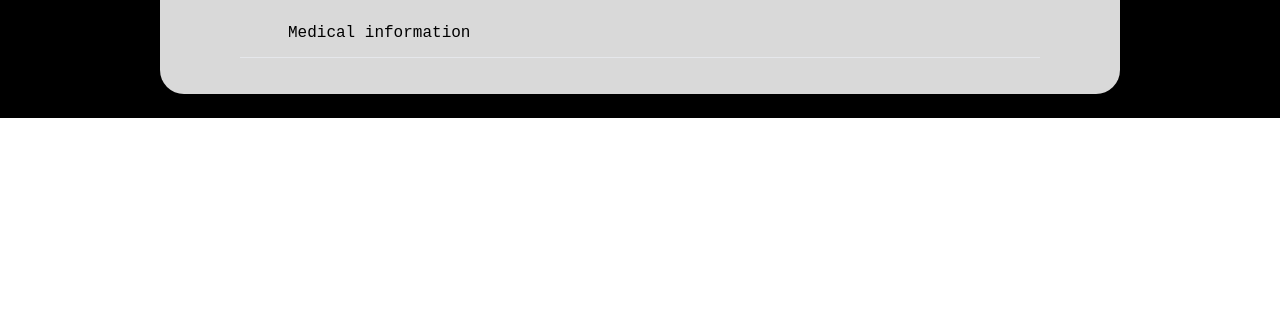
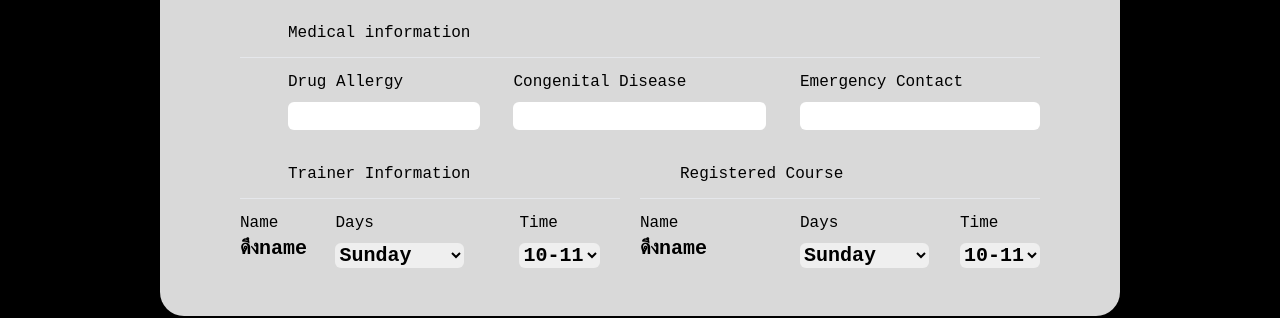
Before and after one commit to algorithm-arena-gym/algorithm-arena-gym-front-end, a Next.js app: page /member/createMember in a window 1280 px wide. Shown: the part 625-943 px from the top of the page. Before the commit the page ends 800 px from the top, so only its background shows below. Built offline with nearby package versions, Linux system fonts and the light colour scheme.

Commit message:
createMember โครง

```diff
--- a/src/pages/member/createMember.tsx
+++ b/src/pages/member/createMember.tsx
@@ -167,12 +167,20 @@ export default function createMember() {
                             <p className="ml-32">Medical information</p>
                             <hr className="ml-20 mr-20 my-3 bg-[#000000]  " />
 
-                            {/* <div className="flex flex-row ">
+                            <div className="flex flex-row ">
                                 <div className="basis-1/3 ">
                                     <div>
                                         <div className="grid ml-32">
-                                            <span className="font-light text-base ">Drug Allergy</span>
-                                            <span className="font-semibold text-xl ">{memberData.drugAllergy}</span>
+                                            <label htmlFor="first-name" className="font-light text-base ">Drug Allergy</label>
+                                            <div className="mt-2">
+                                                <input
+                                                    type="text"
+                                                    name="first-name"
+                                                    id="first-name"
+                                                    autoComplete="off"
+                                                    className="font-semibold text-xl rounded-md block w-full"
+                                                />
+                                            </div>
                                         </div>
                                     </div>
                                 </div>
@@ -180,28 +188,44 @@ export default function createMember() {
                                 <div className="basis-1/3 flex justify-center ...">
                                     <div >
                                         <div className="grid ">
-                                            <span className="font-light text-base ">Congenital Disease</span>
-                                            <span className="font-semibold text-xl ">{memberData.congenitalDisease}</span>
+                                            <label htmlFor="first-name" className="font-light text-base ">Congenital Disease</label>
+                                            <div className="mt-2">
+                                                <input
+                                                    type="number"
+                                                    name="first-name"
+                                                    id="first-name"
+                                                    autoComplete="off"
+                                                    className="font-semibold text-xl rounded-md block w-full"
+                                                />
+                                            </div>
                                         </div>
                                     </div>
                                 </div>
 
                                 <div className="basis-1/3 flex justify-start ...">
                                     <div>
-                                        <div className="grid ">
-                                            <span className="font-light text-base ">Emergency Contact</span>
-                                            <span className="font-semibold text-xl ">{memberData.emergencyContact}</span>
+                                        <div className="grid mr-20">
+                                            <label htmlFor="first-name" className="font-light text-base ">Emergency Contact</label>
+                                            <div className="mt-2">
+                                                <input
+                                                    type="number"
+                                                    name="first-name"
+                                                    id="first-name"
+                                                    autoComplete="off"
+                                                    className="font-semibold text-xl rounded-md block w-full "
+                                                />
+                                            </div>
                                         </div>
                                     </div>
                                 </div>
-                            </div> */}
+                            </div>
 
                         </div>
 
                         {/* ก้อน4 */}
 
                         <div>
-                            {/* <div className="flex flex-row mb-6 ">
+                            <div className="flex flex-row mb-6 ">
                                 <div className="basis-1/2 ">
                                     <p className="ml-32  mt-8 text-base">Trainer Information</p>
                                     <hr className="ml-20 mr-5 my-3 bg-[#000000]" />
@@ -214,26 +238,88 @@ export default function createMember() {
                                                 </div>
                                             </div>
                                         </div>
-                                        <div className="basis-1/3 flex justify-center ...">
+                                        <div className="basis-1/3 flex justify-center ... ">
                                             <div>
                                                 <div className="grid  ">
-                                                    <span className="font-light text-base ">Days</span>
-                                                    <span className="font-semibold text-xl ">ดึงDay</span>
+                                                    <label htmlFor="first-name" className="font-light text-base ">Days</label>
+                                                    <div className="mt-2">
+                                                        <select
+                                                            id="country"
+                                                            name="country"
+                                                            autoComplete="off"
+                                                            className="font-semibold text-xl rounded-md block w-full"
+                                                        >
+                                                            <option>Sunday</option>
+                                                            <option>Monday</option>
+                                                            <option>Tuesday</option>
+                                                            <option>Wednesday</option>
+                                                            <option>Thrusday</option>
+                                                            <option>Friday</option>
+                                                            <option>Saturday</option>
+
+                                                        </select>
+                                                    </div>
                                                 </div>
                                             </div>
                                         </div>
                                         <div className="basis-1/3 flex justify-center ...">
                                             <div>
                                                 <div className="grid ">
-                                                    <span className="font-light text-base ">Time</span>
-                                                    <span className="font-semibold text-xl ">ดึงtime</span>
+                                                    <label htmlFor="first-name" className="font-light text-base ">Time</label>
+                                                    <div className="mt-2 ">
+                                                        <select
+                                                            id="country"
+                                                            name="country"
+                                                            autoComplete="off"
+                                                            className="font-semibold text-xl rounded-md block w-full "
+                                                        >
+                                                            <option>10-11</option>
+                                                            <option>11-12</option>
+                                                            <option>12-13</option>
+                                                            <option>13-14</option>
+                                                            <option>14-15</option>
+                                                            <option>15-16</option>
+                                                            <option>16-17</option>
+                                                            <option>17-18</option>
+                                                            <option>18-19</option>
+                                                            <option>19-20</option>
+                                                        </select>
+                                                    </div>
                                                 </div>
                                             </div>
                                         </div>
+
+
+                                        {/* <div className="basis-1/3 flex justify-start ... ">
+                                            <div>
+                                                <div className="grid ">
+                                                    <label htmlFor="first-name" className="font-light text-base ">Time</label>
+                                                    <div className="mt-2 mr-20">
+                                                        <select
+                                                            id="country"
+                                                            name="country"
+                                                            autoComplete="off"
+                                                            className="font-semibold text-xl rounded-md block w-full "
+                                                        >
+                                                            <option>10-11</option>
+                                                            <option>11-12</option>
+                                                            <option>12-13</option>
+                                                            <option>13-14</option>
+                                                            <option>14-15</option>
+                                                            <option>15-16</option>
+                                                            <option>16-17</option>
+                                                            <option>17-18</option>
+                                                            <option>18-19</option>
+                                                            <option>19-20</option>
+                                                        </select>
+                                                    </div>
+                                                </div>
+                                            </div>
+                                        </div>*/}
                                     </div>
 
-                                 </div>
-                                 <div className="basis-1/2">
+                                </div>
+                                <div className="basis-1/2">
                                     <p className=" ml-10 mt-8 text-base">Registered Course</p>
                                     <hr className="mr-20 my-3 bg-[#000000]" />
                                     <div className="flex flex-row ">
@@ -245,26 +331,60 @@ export default function createMember() {
                                                 </div>
                                             </div>
                                         </div>
-                                        <div className="basis-1/3 flex justify-start ...">
+                                        <div className="basis-1/3 flex justify-start ... ">
                                             <div>
                                                 <div className="grid  ">
-                                                    <span className="font-light text-base ">Days</span>
-                                                    <span className="font-semibold text-xl ">ดึงDay</span>
+                                                    <label htmlFor="first-name" className="font-light text-base ">Days</label>
+                                                    <div className="mt-2">
+                                                        <select
+                                                            id="country"
+                                                            name="country"
+                                                            autoComplete="off"
+                                                            className="font-semibold text-xl rounded-md block w-full"
+                                                        >
+                                                            <option>Sunday</option>
+                                                            <option>Monday</option>
+                                                            <option>Tuesday</option>
+                                                            <option>Wednesday</option>
+                                                            <option>Thrusday</option>
+                                                            <option>Friday</option>
+                                                            <option>Saturday</option>
+
+                                                        </select>
+                                                    </div>
                                                 </div>
                                             </div>
                                         </div>
                                         <div className="basis-1/3 ">
                                             <div>
                                                 <div className="grid ">
-                                                    <span className="font-light text-base ">Time</span>
-                                                    <span className="font-semibold text-xl ">22:22</span>
+                                                    <label htmlFor="first-name" className="font-light text-base ">Time</label>
+                                                    <div className="mt-2 mr-20">
+                                                        <select
+                                                            id="country"
+                                                            name="country"
+                                                            autoComplete="off"
+                                                            className="font-semibold text-xl rounded-md block w-full "
+                                                        >
+                                                            <option>10-11</option>
+                                                            <option>11-12</option>
+                                                            <option>12-13</option>
+                                                            <option>13-14</option>
+                                                            <option>14-15</option>
+                                                            <option>15-16</option>
+                                                            <option>16-17</option>
+                                                            <option>17-18</option>
+                                                            <option>18-19</option>
+                                                            <option>19-20</option>
+                                                        </select>
+                                                    </div>
                                                 </div>
                                             </div>
                                         </div>
                                     </div>
 
                                 </div>
-                            </div>*/}
+                            </div>
                         </div>
                     </div>
                 </div>
```
